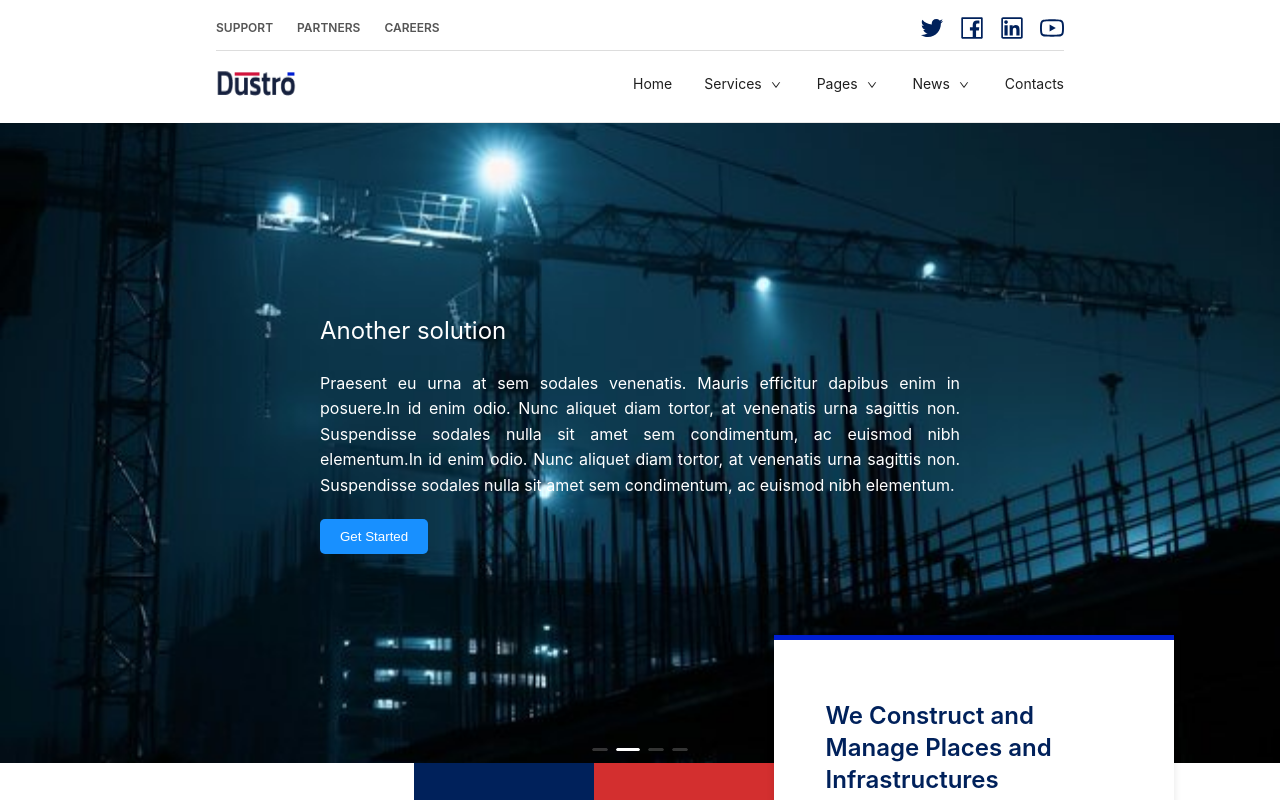
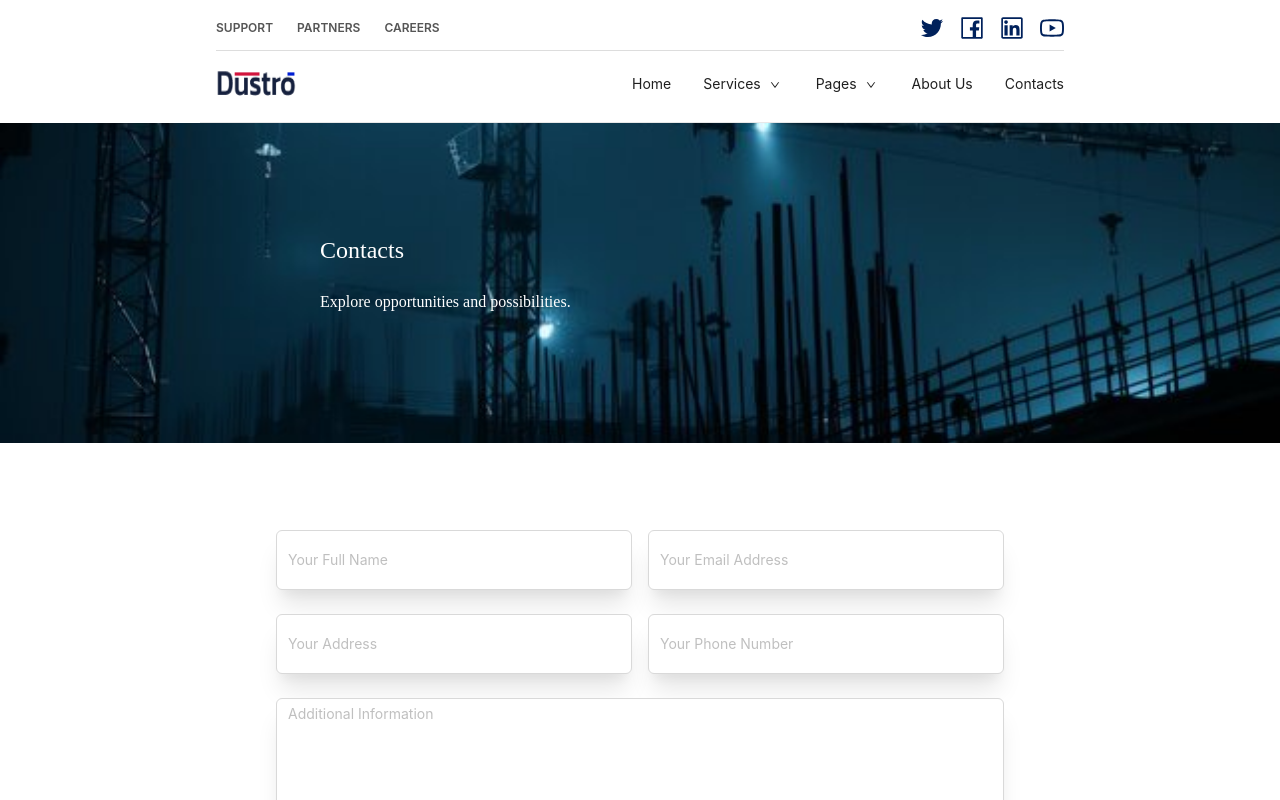
Before and after one commit to ClearSolution07/curaTech, a React (Vite) app: page /contact in a window 1280 px wide. Shown: the top 800 px of the page. Built offline with nearby package versions, Linux system fonts and the light colour scheme.

Commit message:
route done

```diff
--- a/package.json
+++ b/package.json
@@ -14,7 +14,8 @@
     "antd": "^5.22.1",
     "lucide-react": "^0.462.0",
     "react": "^18.3.1",
-    "react-dom": "^18.3.1"
+    "react-dom": "^18.3.1",
+    "react-router-dom": "^7.0.2"
   },
   "devDependencies": {
     "@eslint/js": "^9.13.0",
--- a/src/App.jsx
+++ b/src/App.jsx
@@ -1,5 +1,7 @@
-import CommonCarousel from "./components/common/CommonCarousel";
-import slideImage from "./assets/slide.jpg";
+import React from "react";
+import { BrowserRouter as Router, Routes, Route } from "react-router-dom";
+
+
 import Dashboard from "./container/dashboard/Dashboard";
 import Contact from "./container/contact/Contact";
 import SingleProject from "./container/singleProject/SingleProject";
@@ -7,30 +9,24 @@ import SingleService from "./container/singleService/SingleService";
 import ServiceArchive from "./container/serviceArchive/ServiceArchive";
 import AboutUs from "./container/aboutUs/AboutUs";
 import Portfolio from "./container/portfolio/Portfolio";
+import AppLayout from "./routConfig/AppLayout";
 
 function App() {
-    return (
-        <>
-            {/* <CommonCarousel
-                heading="Discover New Horizons"
-                description="Explore opportunities and possibilities."
-                backgroundImage={slideImage}
-                showFloatingContact={true}
-                containerStyle={{}}
-                floatingContactProps={{
-                    title: "We Construct and Manage Places and Infrastructures",
-                    description: "We offer the best solutions for your needs.",
-                }}
-            /> */}
-            {/* <Contact /> */}
-            {/* <SingleProject /> */}
-            {/* <SingleService /> */}
-            {/* <ServiceArchive /> */}
-            <Dashboard />
-            {/* <AboutUs/>/ */}
-            {/* <Portfolio/>/ */}
-        </>
-    );
+  return (
+    <Router>
+      <Routes>
+        <Route path="/" element={<AppLayout />}>
+          <Route index element={<Dashboard />} />
+          <Route path="/contact" element={<Contact />} />
+          <Route path="/single-project" element={<SingleProject />} />
+          <Route path="/single-service" element={<SingleService />} />
+          <Route path="/service-archive" element={<ServiceArchive />} />
+          <Route path="/about-us" element={<AboutUs />} />
+          <Route path="/portfolio" element={<Portfolio />} />
+        </Route>
+      </Routes>
+    </Router>
+  );
 }
 
 export default App;
--- a/src/components/common/Navbar.jsx
+++ b/src/components/common/Navbar.jsx
@@ -1,14 +1,5 @@
 import React, { useState } from "react";
-import {
-  Row,
-  Col,
-  Menu,
-  Typography,
-  Space,
-  Drawer,
-  Button,
-  Divider,
-} from "antd";
+import { Row, Col, Menu, Typography, Space, Drawer, Button, Divider } from "antd";
 import {
   TwitterOutlined,
   FacebookOutlined,
@@ -17,6 +8,7 @@ import {
   MenuOutlined,
   DownOutlined,
 } from "@ant-design/icons";
+import { Link } from "react-router-dom";
 import logoImage from "../../assets/logo-construction.png";
 
 const { Text } = Typography;
@@ -33,7 +25,7 @@ const Navbar = () => {
   };
 
   const menuItems = [
-    { label: "Home", key: "home" },
+    { label: <Link to="/">Home</Link>, key: "home" },
     {
       label: (
         <span>
@@ -43,35 +35,25 @@ const Navbar = () => {
       ),
       key: "services",
       children: [
-        { label: "Service 1", key: "service1" },
-        { label: "Service 2", key: "service2" },
+        { label: <Link to="/single-service">Single Service</Link>, key: "singleService" },
+        { label: <Link to="/service-archive">Service Archive</Link>, key: "serviceArchive" },
       ],
     },
     {
       label: (
         <span>
-          Pages <DownOutlined style={{ fontSize: "10px", marginLeft: "5px" }} />
+          Pages{" "}
+          <DownOutlined style={{ fontSize: "10px", marginLeft: "5px" }} />
         </span>
       ),
       key: "pages",
       children: [
-        { label: "Page 1", key: "page1" },
-        { label: "Page 2", key: "page2" },
+        { label: <Link to="/single-project">Single Project</Link>, key: "singleProject" },
+        { label: <Link to="/portfolio">Portfolio</Link>, key: "portfolio" },
       ],
     },
-    {
-      label: (
-        <span>
-          News <DownOutlined style={{ fontSize: "10px", marginLeft: "5px" }} />
-        </span>
-      ),
-      key: "news",
-      children: [
-        { label: "Latest News", key: "latestNews" },
-        { label: "Popular News", key: "popularNews" },
-      ],
-    },
-    { label: "Contacts", key: "contacts" },
+    { label: <Link to="/about-us">About Us</Link>, key: "aboutUs" },
+    { label: <Link to="/contact">Contacts</Link>, key: "contacts" },
   ];
 
   return (
@@ -141,9 +123,7 @@ const Navbar = () => {
         <Col xs={12} md={0} style={{ textAlign: "right" }}>
           <Button
             type="text"
-            icon={
-              <MenuOutlined style={{ fontSize: "24px", color: "#00215b" }} />
-            }
+            icon={<MenuOutlined style={{ fontSize: "24px", color: "#00215b" }} />}
             onClick={handleDrawerOpen}
           />
         </Col>
--- a/src/container/aboutUs/AboutUs.jsx
+++ b/src/container/aboutUs/AboutUs.jsx
@@ -10,7 +10,6 @@ import HeroSection from "./HeroSection";
 function AboutUs() {
 return (
     <>
-        <Navbar />
         <CommonCarousel
             heading="About Us"
             description="Home / About Us"
@@ -28,7 +27,6 @@ return (
         <HeroSection/>
 
 
-        <Footer />
     </>
 );
 
--- a/src/container/contact/Contact.jsx
+++ b/src/container/contact/Contact.jsx
@@ -9,7 +9,6 @@ import SubmitForm from "./Form";
 function Contact() {
     return (
         <>
-            <Navbar />
             <CommonCarousel
                 heading="Contacts"
                 description="Explore opportunities and possibilities."
@@ -197,7 +196,6 @@ function Contact() {
                     </div>
                 </div>
             </div>
-            <Footer />
         </>
     );
 }
--- a/src/container/dashboard/Dashboard.jsx
+++ b/src/container/dashboard/Dashboard.jsx
@@ -11,7 +11,6 @@ import VideoWithPlayButton from "./VideoWithPlayButton";
 function Dashboard() {
   return (
     <>
-      <Navbar />
       <Slider />
       <About />
       <ProcessSteps />
@@ -19,7 +18,6 @@ function Dashboard() {
       <ContactInfo />
       <Testimonials />
       <VideoWithPlayButton />
-      <Footer />
     </>
   );
 }
--- a/src/container/portfolio/Portfolio.jsx
+++ b/src/container/portfolio/Portfolio.jsx
@@ -10,7 +10,6 @@ import ImageGallery from "./ImageGallery";
 function Portfolio() {
 return (
     <>
-        <Navbar />
         <CommonCarousel
             heading="Portfolio Archive"
             description="Home / Portfolio Archive"
@@ -27,7 +26,6 @@ return (
         <ImageGallery/>
 
 
-        <Footer />
     </>
 );
 
--- a/src/container/serviceArchive/ServiceArchive.jsx
+++ b/src/container/serviceArchive/ServiceArchive.jsx
@@ -43,7 +43,6 @@ function ServiceArchive() {
 
     return (
         <>
-            <Navbar />
 
             <CommonCarousel
                 heading="Service Archive"
@@ -93,7 +92,6 @@ function ServiceArchive() {
                     </div>
                 ))}
             </div>
-            <Footer />
         </>
     );
 }
--- a/src/container/singleProject/SingleProject.jsx
+++ b/src/container/singleProject/SingleProject.jsx
@@ -9,7 +9,6 @@ import Project from "./Projects"
 function SingleProject() {
 return (
     <>
-        <Navbar />
         <CommonCarousel
             heading="Contacts"
             description="Explore opportunities and possibilities."
@@ -230,7 +229,6 @@ return (
             </div>
         </div>
         <Project />
-        <Footer />
     </>
 );
 
--- a/src/container/singleService/SingleService.jsx
+++ b/src/container/singleService/SingleService.jsx
@@ -34,7 +34,6 @@ function SingleService() {
 
     return (
         <>
-            <Navbar />
             <CommonCarousel
                 heading="Single Service"
                 description="Explore opportunities and possibilities."
@@ -149,7 +148,6 @@ function SingleService() {
                     </div>
                 </div>
             </div>
-            <Footer />
         </>
     );
 }
--- /dev/null
+++ b/src/routConfig/AppLayout.jsx
@@ -0,0 +1,24 @@
+import React from "react";
+import { Outlet } from "react-router-dom"; // Used to render the matched route's component
+import Navbar from "../components/common/Navbar";
+import Footer from "../components/common/FooterComponent"; // Add Footer if you have one
+
+const AppLayout = () => {
+  return (
+    <div className="app-layout">
+      {/* Navbar will be displayed on every page */}
+      <Navbar />
+
+      {/* Outlet is where the nested route content will be displayed */}
+      <main>
+        <Outlet /> {/* This renders the component based on the current route */}
+      </main>
+
+      {/* Footer will also be displayed on every page */}
+      <Footer />
+    </div>
+  );
+};
+
+
+export default AppLayout;
```
Also changed, not shown: src/routConfig/AppLayout.css (added), 1 other file (tests, documents, lock files or other folders).
